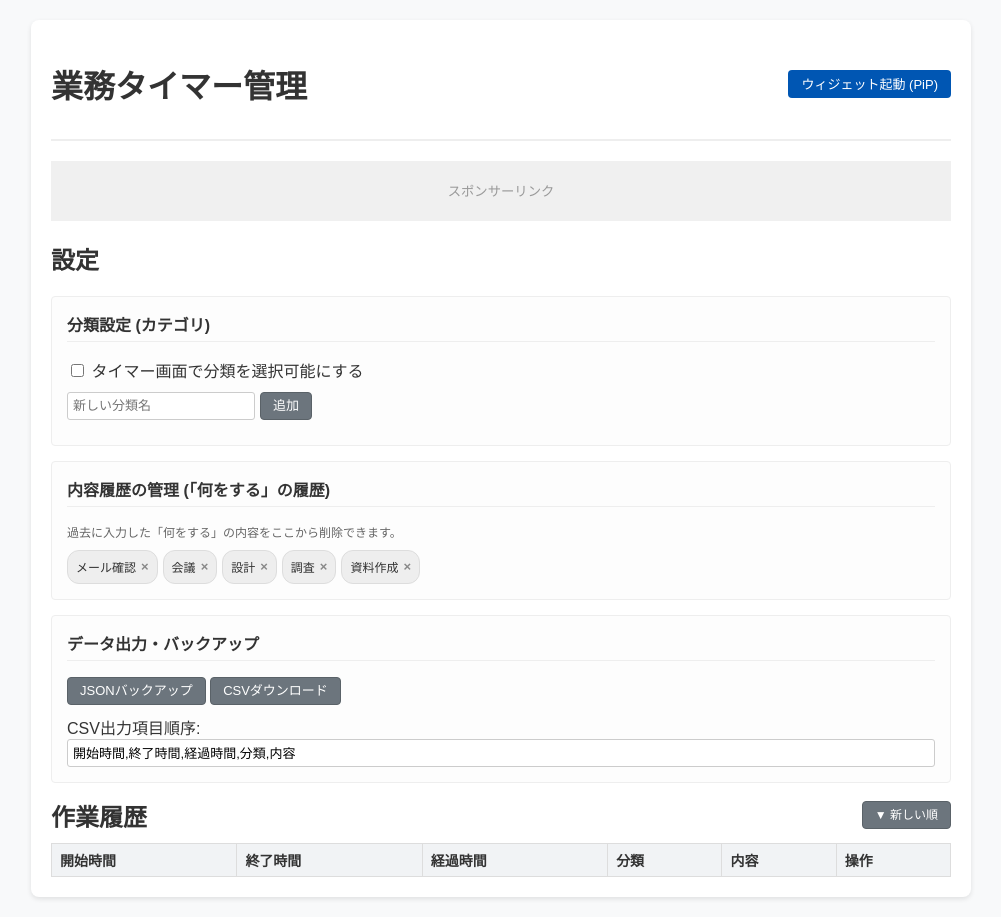
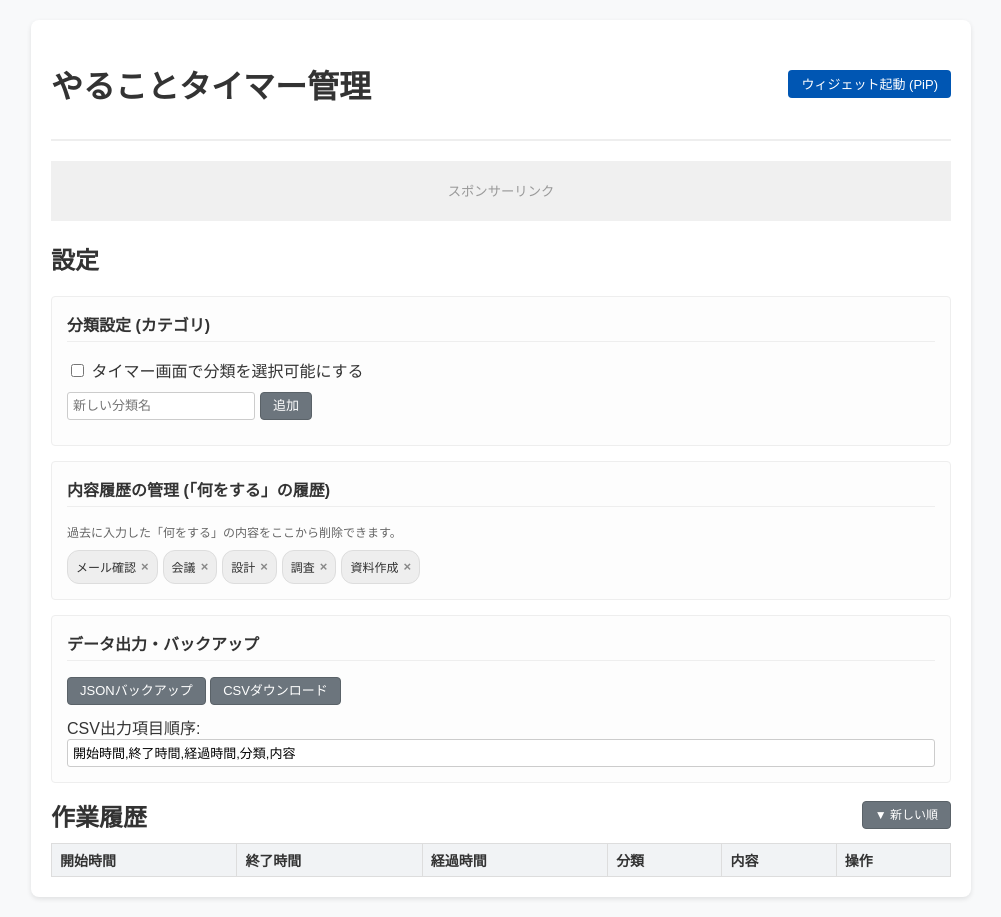
Before and after one commit to k-jz6/STL-Timer, a plain HTML site: page index.html in a window 1280 px wide. Shown: the whole page, without its empty margins (139-1140 px from the left). Drawn offline with Linux system fonts and the light colour scheme.

Commit message:
タイトル変更

```diff
--- a/index.html
+++ b/index.html
@@ -4,7 +4,7 @@
 <head>
     <meta charset="UTF-8">
     <meta name="viewport" content="width=device-width, initial-scale=1.0">
-    <title>Stealth Timer</title>
+    <title>STL-timer</title>
     <link rel="apple-touch-icon" href="https://via.placeholder.com/192.png?text=Icon">
     <link rel="stylesheet" href="style.css">
     <link rel="manifest" href="manifest.json">
@@ -40,7 +40,7 @@
     </div>
     <div class="dashboard-container">
         <header>
-            <h1>業務タイマー管理</h1>
+            <h1>やることタイマー管理</h1>
             <div class="header-controls">
                 <button id="launch-pip-btn" class="btn-primary">ウィジェット起動 (PiP)</button>
             </div>
```
